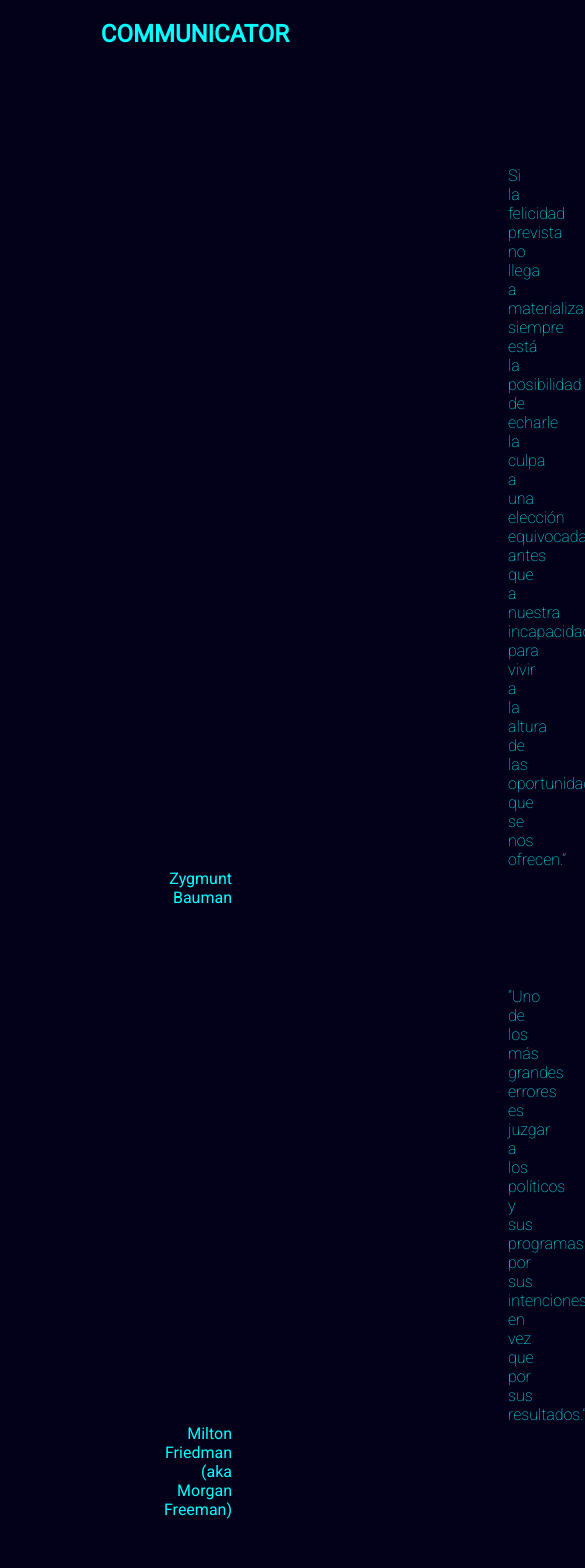
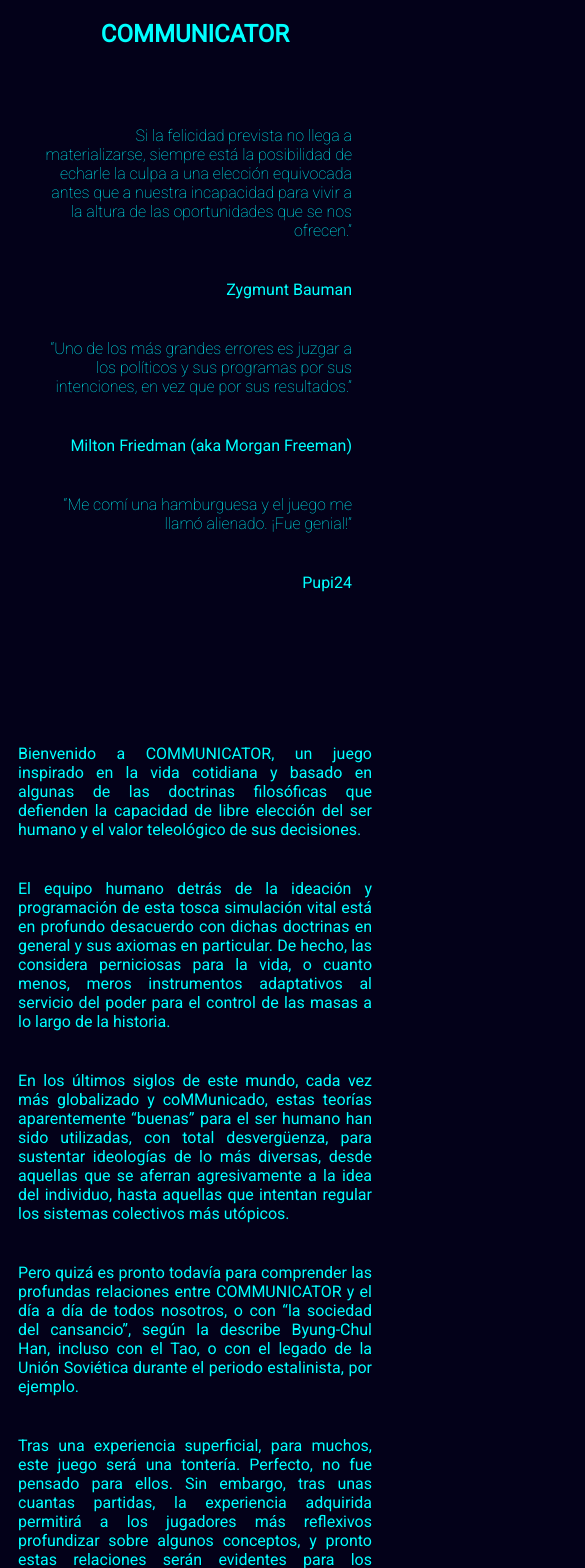
Before and after one commit to fmodamio/communicatorfront, a Vue app in the folder communicatorfront/: page / in a window 390 px wide. Shown: the top 1568 px of the page, 585 px wide, since content can reach past the window. Built offline with nearby package versions, Linux system fonts and the light colour scheme; what vue3-cookies would draw is missing.

Commit message:
corregido css para moviles

```diff
--- a/communicatorfront/src/App.vue
+++ b/communicatorfront/src/App.vue
@@ -28,8 +28,9 @@ h2 {
   color: aqua;
   font-family: 'Roboto', sans-serif;
 }
-
-.cita{
+/*En movil los margenes no funcionan bien*/
+/*Si se quitan, en movil bien, en PC mal*/
+.cita.desk{
   text-align: right;
   color: aqua;
   font-family: 'Roboto', sans-serif;
@@ -38,9 +39,10 @@ h2 {
   margin-top: 80px;
   margin-bottom: 0px;
   font-weight:100;
+  display: block;
 }
 
-.autor{
+.autor.desk{
   text-align: right;
   color: aqua;
   font-family: 'Roboto', sans-serif;
@@ -48,16 +50,80 @@ h2 {
   margin-left: 150px;
   margin-top: 0px;
   margin-bottom: 0px;
+  display: block;
 }
 
-p {
+.cita.mobile{
+  display: none;
+}
+
+.autor.mobile{
+  display: none;
+}
+
+p.desk {
   text-align: left;
+  text-align: justify;
+  text-justify: inter-word;
   color: aqua;
   font-family: 'Roboto', sans-serif;
   margin-right: 150px;
   margin-left: 150px;
   margin-top: 40px;
   margin-bottom: 40px;
+  display: block;
+}
+
+p.mobile{
+  display: none;
+}
+
+@media screen and (max-width: 768px) {
+
+  .cita.desk{
+    display: none;
+  }
+
+  .autor.desk{
+    display: none;
+  }
+
+  .cita.mobile{
+    text-align: right;
+    color: aqua;
+    font-family: 'Roboto', sans-serif;
+    font-weight:100;
+    margin-right: 30px;
+    margin-left: 30px;
+    display: block;
+  }
+
+  .autor.mobile{
+    text-align: right;
+    color: aqua;
+    font-family: 'Roboto', sans-serif;
+    margin-right: 30px;
+    margin-left: 30px;
+    display: block;
+  }
+
+  p.desk {
+    display: none;
+  }
+
+  p.mobile {
+    text-align: left;
+    text-align: justify;
+    text-justify: inter-word;
+    color: aqua;
+    font-family: 'Roboto', sans-serif;
+    margin-right: 10px;
+    margin-left: 10px;
+    margin-top: 40px;
+    margin-bottom: 40px;
+    display: block;
+  }
+
 }
 
 body{
--- a/communicatorfront/src/components/Inicial.vue
+++ b/communicatorfront/src/components/Inicial.vue
@@ -1,23 +1,37 @@
 <template>
 	<h2>COMMUNICATOR</h2>
 		<br>
-		<p class="cita">Si la felicidad prevista no llega a materializarse, siempre está la posibilidad de echarle la culpa a una elección equivocada antes que a nuestra incapacidad para vivir a la altura de las oportunidades que se nos ofrecen.”</p>
-		<p class="autor">Zygmunt Bauman</p>
-		<p class="cita">“Uno de los más grandes errores es juzgar a los políticos y sus programas por sus intenciones, en vez que por sus resultados.”</p>
-		<p class="autor">Milton Friedman (aka Morgan Freeman)</p>
-		<p class="cita">“Me comí una hamburguesa y el juego me llamó alienado. ¡Fue genial!”</p>
-		<p class="autor">Pupi24</p>
+		<p class="cita desk">Si la felicidad prevista no llega a materializarse, siempre está la posibilidad de echarle la culpa a una elección equivocada antes que a nuestra incapacidad para vivir a la altura de las oportunidades que se nos ofrecen.”</p>
+		<p class="autor desk">Zygmunt Bauman</p>
+		<p class="cita desk">“Uno de los más grandes errores es juzgar a los políticos y sus programas por sus intenciones, en vez que por sus resultados.”</p>
+		<p class="autor desk">Milton Friedman (aka Morgan Freeman)</p>
+		<p class="cita desk">“Me comí una hamburguesa y el juego me llamó alienado. ¡Fue genial!”</p>
+		<p class="autor desk">Pupi24</p>
+		<p class="cita mobile">Si la felicidad prevista no llega a materializarse, siempre está la posibilidad de echarle la culpa a una elección equivocada antes que a nuestra incapacidad para vivir a la altura de las oportunidades que se nos ofrecen.”</p>
+		<p class="autor mobile">Zygmunt Bauman</p>
+		<p class="cita mobile">“Uno de los más grandes errores es juzgar a los políticos y sus programas por sus intenciones, en vez que por sus resultados.”</p>
+		<p class="autor mobile">Milton Friedman (aka Morgan Freeman)</p>
+		<p class="cita mobile">“Me comí una hamburguesa y el juego me llamó alienado. ¡Fue genial!”</p>
+		<p class="autor mobile">Pupi24</p>
 		<br>
 		<br>
 		<br>
 		<br>
-		<p>Bienvenido a COMMUNICATOR, un juego inspirado en la vida cotidiana y basado en algunas de las doctrinas filosóficas que defienden la capacidad de libre elección del ser humano y el valor teleológico de sus decisiones.</p>
-		<p>El equipo humano detrás de la ideación y programación de esta tosca simulación vital está en profundo desacuerdo con dichas doctrinas en general y sus axiomas en particular. De hecho, las considera perniciosas para la vida, o cuanto menos, meros instrumentos adaptativos al servicio del poder para el control de las masas a lo largo de la historia.</p>
-		<p>En los últimos siglos de este mundo, cada vez más globalizado y coMMunicado, estas teorías aparentemente “buenas” para el ser humano han sido utilizadas, con total desvergüenza, para sustentar ideologías de lo más diversas, desde aquellas que se aferran agresivamente a la idea del individuo, hasta aquellas que intentan regular los sistemas colectivos más utópicos.</p>
-		<p>Pero quizá es pronto todavía para comprender las profundas relaciones entre COMMUNICATOR y el día a día de todos nosotros, o con “la sociedad del cansancio”, según la describe Byung-Chul Han, incluso con el Tao, o con el legado de la Unión Soviética durante el periodo estalinista, por ejemplo.</p>
-		<p>Tras una experiencia superficial, para muchos, este juego será una tontería. Perfecto, no fue pensado para ellos. Sin embargo, tras unas cuantas partidas, la experiencia adquirida permitirá a los jugadores más reflexivos profundizar sobre algunos conceptos, y pronto estas relaciones serán evidentes para los jugadores más intuitivos, y a la larga, una cuestión obvia para todos.</p>
-		<p>El jugador no debe olvidar en ningún momento que objetivo principal es entretener a los usuarios, el equipo humano no se hace responsable de los posibles cambios en la cosmovisión tras las primeras partidas, ni de los posibles paralelismos que puedan establecer con sus propias vidas, ni muchísimo menos de las metalecturas e ironías implícitas en el propio juego.</p>
-		<p>Un consejo al jugador primerizo:
+		<p class="desk">Bienvenido a COMMUNICATOR, un juego inspirado en la vida cotidiana y basado en algunas de las doctrinas filosóficas que defienden la capacidad de libre elección del ser humano y el valor teleológico de sus decisiones.</p>
+		<p class="desk">El equipo humano detrás de la ideación y programación de esta tosca simulación vital está en profundo desacuerdo con dichas doctrinas en general y sus axiomas en particular. De hecho, las considera perniciosas para la vida, o cuanto menos, meros instrumentos adaptativos al servicio del poder para el control de las masas a lo largo de la historia.</p>
+		<p class="desk">En los últimos siglos de este mundo, cada vez más globalizado y coMMunicado, estas teorías aparentemente “buenas” para el ser humano han sido utilizadas, con total desvergüenza, para sustentar ideologías de lo más diversas, desde aquellas que se aferran agresivamente a la idea del individuo, hasta aquellas que intentan regular los sistemas colectivos más utópicos.</p>
+		<p class="desk">Pero quizá es pronto todavía para comprender las profundas relaciones entre COMMUNICATOR y el día a día de todos nosotros, o con “la sociedad del cansancio”, según la describe Byung-Chul Han, incluso con el Tao, o con el legado de la Unión Soviética durante el periodo estalinista, por ejemplo.</p>
+		<p class="desk">Tras una experiencia superficial, para muchos, este juego será una tontería. Perfecto, no fue pensado para ellos. Sin embargo, tras unas cuantas partidas, la experiencia adquirida permitirá a los jugadores más reflexivos profundizar sobre algunos conceptos, y pronto estas relaciones serán evidentes para los jugadores más intuitivos, y a la larga, una cuestión obvia para todos.</p>
+		<p class="desk">El jugador no debe olvidar en ningún momento que objetivo principal es entretener a los usuarios, el equipo humano no se hace responsable de los posibles cambios en la cosmovisión tras las primeras partidas, ni de los posibles paralelismos que puedan establecer con sus propias vidas, ni muchísimo menos de las metalecturas e ironías implícitas en el propio juego.</p>
+		<p class="desk">Un consejo al jugador primerizo:
+		No se confíe, ya que aquí, como en la vida, nada es lo que parece…</p>
+		<p class="mobile">Bienvenido a COMMUNICATOR, un juego inspirado en la vida cotidiana y basado en algunas de las doctrinas filosóficas que defienden la capacidad de libre elección del ser humano y el valor teleológico de sus decisiones.</p>
+		<p class="mobile">El equipo humano detrás de la ideación y programación de esta tosca simulación vital está en profundo desacuerdo con dichas doctrinas en general y sus axiomas en particular. De hecho, las considera perniciosas para la vida, o cuanto menos, meros instrumentos adaptativos al servicio del poder para el control de las masas a lo largo de la historia.</p>
+		<p class="mobile">En los últimos siglos de este mundo, cada vez más globalizado y coMMunicado, estas teorías aparentemente “buenas” para el ser humano han sido utilizadas, con total desvergüenza, para sustentar ideologías de lo más diversas, desde aquellas que se aferran agresivamente a la idea del individuo, hasta aquellas que intentan regular los sistemas colectivos más utópicos.</p>
+		<p class="mobile">Pero quizá es pronto todavía para comprender las profundas relaciones entre COMMUNICATOR y el día a día de todos nosotros, o con “la sociedad del cansancio”, según la describe Byung-Chul Han, incluso con el Tao, o con el legado de la Unión Soviética durante el periodo estalinista, por ejemplo.</p>
+		<p class="mobile">Tras una experiencia superficial, para muchos, este juego será una tontería. Perfecto, no fue pensado para ellos. Sin embargo, tras unas cuantas partidas, la experiencia adquirida permitirá a los jugadores más reflexivos profundizar sobre algunos conceptos, y pronto estas relaciones serán evidentes para los jugadores más intuitivos, y a la larga, una cuestión obvia para todos.</p>
+		<p class="mobile">El jugador no debe olvidar en ningún momento que objetivo principal es entretener a los usuarios, el equipo humano no se hace responsable de los posibles cambios en la cosmovisión tras las primeras partidas, ni de los posibles paralelismos que puedan establecer con sus propias vidas, ni muchísimo menos de las metalecturas e ironías implícitas en el propio juego.</p>
+		<p class="mobile">Un consejo al jugador primerizo:
 		No se confíe, ya que aquí, como en la vida, nada es lo que parece…</p>
 		<button class="button1" @click="goToNewGame()">Nuevo juego </button>
 
```
